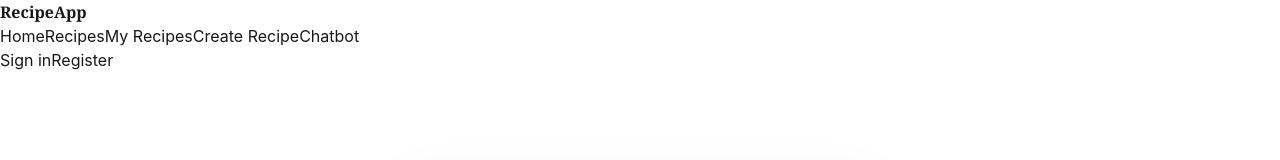
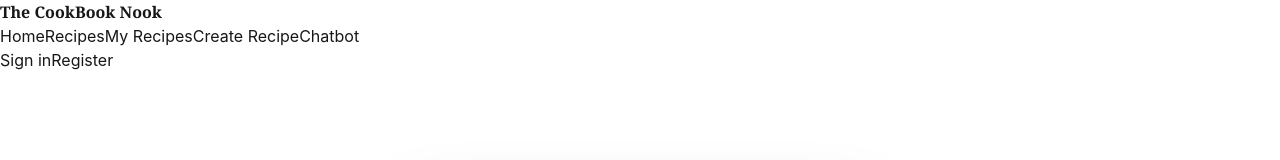
Before and after one commit to CyberboyKai/recipe-app, a React (Vite) app in the folder frontend/: page /login in a window 1280 px wide. Shown: the top 160 px of the page. Built offline with nearby package versions, Linux system fonts and the light colour scheme; no server answers.

Commit message:
Updated name

```diff
--- a/frontend/src/components/Navbar.jsx
+++ b/frontend/src/components/Navbar.jsx
@@ -57,7 +57,7 @@ export default function Navbar() {
     <nav className="relative z-50 w-full border-b bg-white">
       <div className="mx-auto grid max-w-6xl grid-cols-[1fr_auto_auto] items-center gap-4 px-4 py-5 xl:gap-6">
         <NavLink to="/" className="brand-logo text-lg font-bold text-gray-950">
-          RecipeApp
+          The CookBook Nook
         </NavLink>
 
         <div className="hidden items-center gap-5 xl:flex">
--- a/frontend/src/pages/RecipeDetail.jsx
+++ b/frontend/src/pages/RecipeDetail.jsx
@@ -124,7 +124,7 @@ export default function RecipeDetail() {
 
             <div className="recipe-sub-meta">
                 <span className="recipe-source-tag"> {recipe.source} </span>
-                <span className="rating-badge">⭐ {recipe.rating} ({recipe.reviewsCount ?? 0})</span>
+                <span className="rating-badge">⭐ {recipe.rating ?? 0} ({recipe.reviewsCount ?? 0})</span>
                 <span className="author-credit">By {recipe.author}</span>
             </div>
 
```
